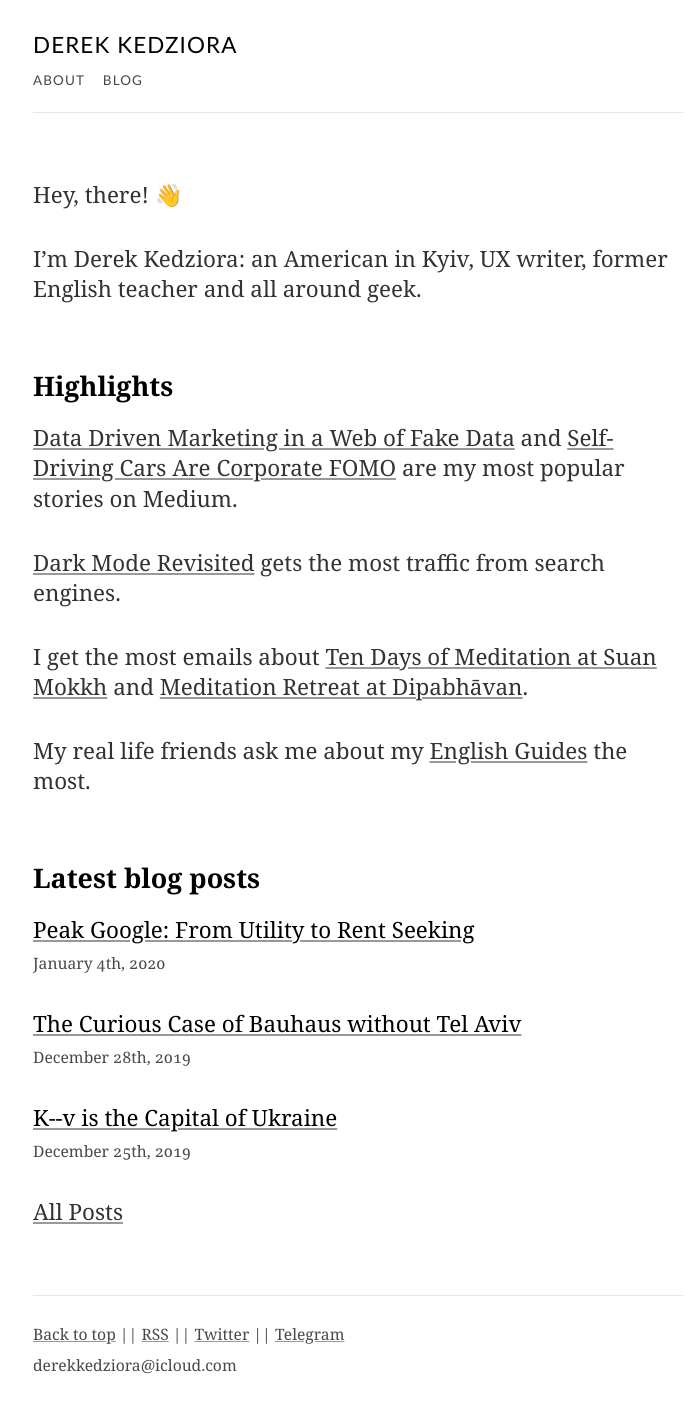
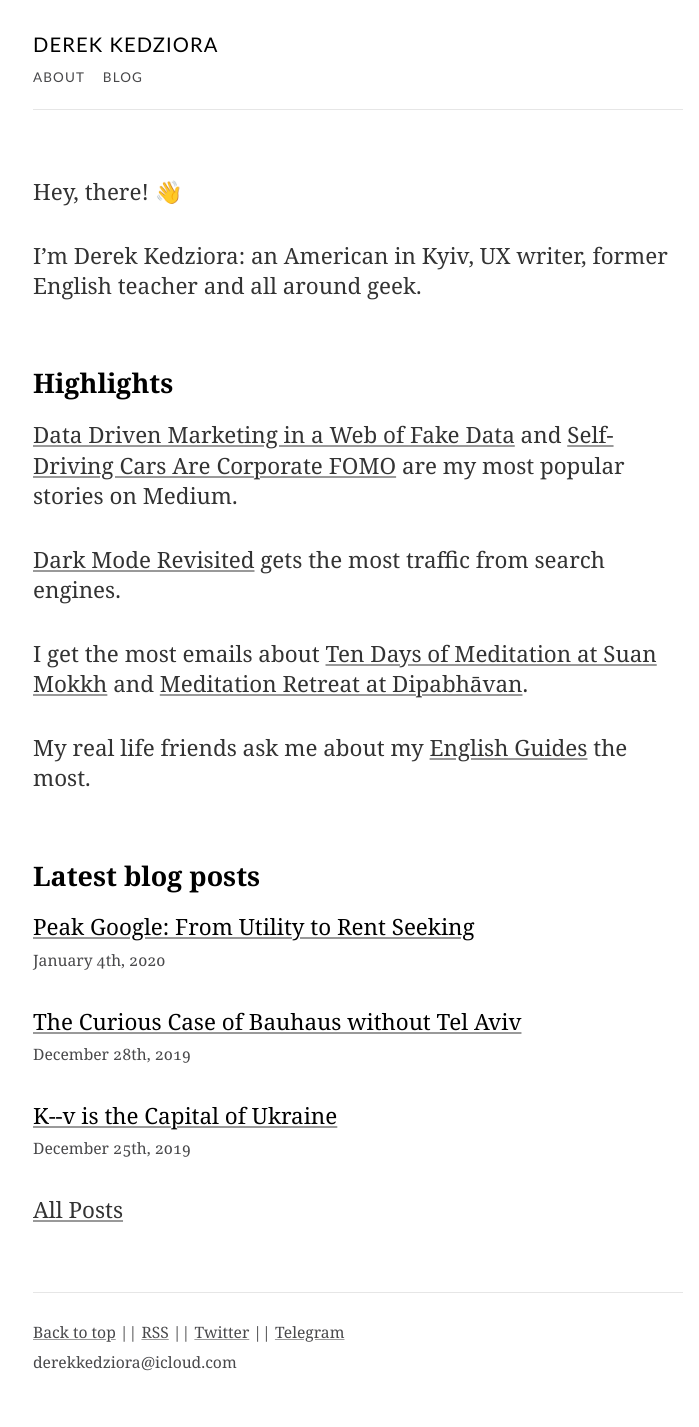
Before and after one commit to parcuri/derekkedziora.com, a Jekyll site: the page built from index.md, in a window 1280 px wide. Shown: the whole page, without its empty margins (282-981 px from the left). Built offline with Jekyll 4.4.1, drawn with Linux system fonts in a browser that asks for light colours.

Commit message:
typography tweaks

```diff
--- a/assets/css/main.scss
+++ b/assets/css/main.scss
@@ -146,7 +146,7 @@ footer {
   h1, .name {
     display: block;
     font-weight: 400;
-    font-size: 1em;
+    font-size: .9em;
     line-height: 1;
     margin: 0 0 .25em 0;
   }
```
